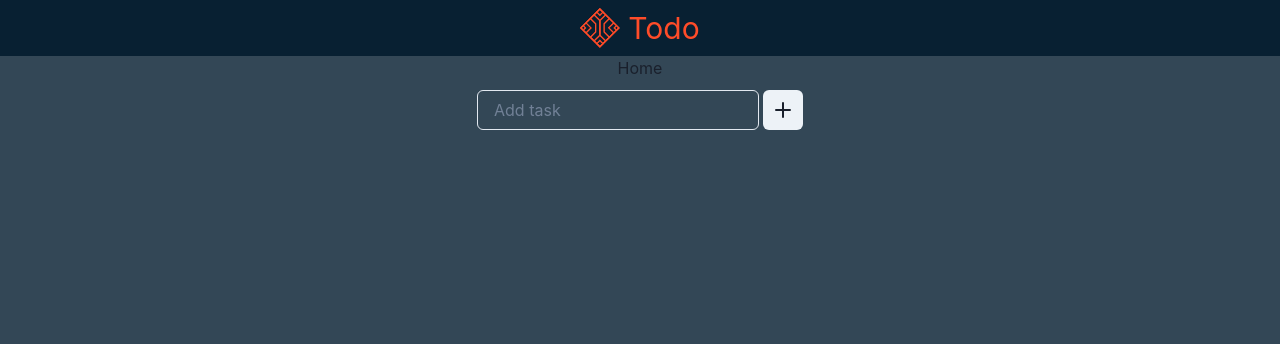
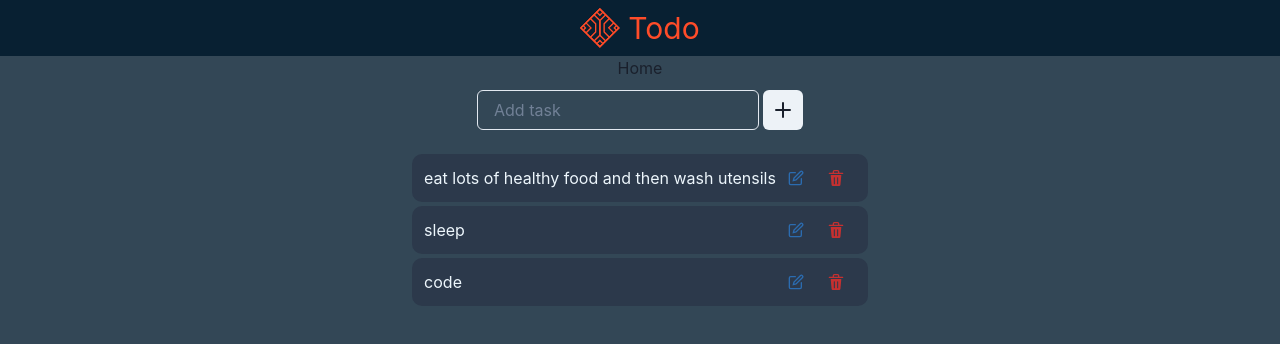
Before and after one commit to hokageCV/hook-todo, a React (Vite) app in the folder client/: page / in a window 1280 px wide. Shown: the top 344 px of the page. Built offline with nearby package versions, Linux system fonts and the light colour scheme.

Commit message:
feat: add task display

```diff
--- /dev/null
+++ b/client/src/components/layouts/DisplayTasks.tsx
@@ -0,0 +1,29 @@
+import { Box } from "@chakra-ui/react";
+import TaskCard from "./TaskCard";
+
+function DisplayTasks() {
+  const taskList = [
+    {
+      taskID: 1,
+      task: "eat lots of healthy food and then wash utensils",
+    },
+    {
+      taskID: 2,
+      task: "sleep",
+    },
+    {
+      taskID: 3,
+      task: "code",
+    },
+  ];
+
+  return (
+    <Box mt={5}>
+      {taskList.map((task) => (
+        <TaskCard key={task.taskID} task={task.task} taskID={task.taskID} />
+      ))}
+    </Box>
+  );
+}
+
+export default DisplayTasks;
--- /dev/null
+++ b/client/src/components/layouts/TaskCard.tsx
@@ -0,0 +1,35 @@
+import { Box, Flex, IconButton, Text } from "@chakra-ui/react";
+import { DeleteIcon, EditIcon } from "@chakra-ui/icons";
+
+type TaskCardProps = {
+  taskID: number;
+  task: string;
+};
+
+function TaskCard({ task, taskID }: TaskCardProps) {
+  return (
+    <Box bg="cardBG" borderRadius={10} m={1} px={3} py={1} minW="300px" maxW="100%">
+      <Flex justify="space-between" alignItems="center">
+        <Text color="cardText">{task}</Text>
+        <Box>
+          <IconButton
+            aria-label="Edit task"
+            icon={<EditIcon />}
+            colorScheme="blue"
+            variant="ghost"
+            size="md"
+          />
+          <IconButton
+            aria-label="Delete task"
+            icon={<DeleteIcon />}
+            colorScheme="red"
+            variant="ghost"
+            size="md"
+          />
+        </Box>
+      </Flex>
+    </Box>
+  );
+}
+
+export default TaskCard;
--- a/client/src/components/pages/Home.tsx
+++ b/client/src/components/pages/Home.tsx
@@ -1,5 +1,6 @@
 import { Center, Container } from "@chakra-ui/react";
 import InputTask from "../layouts/InputTask";
+import DisplayTasks from "../layouts/DisplayTasks";
 
 function Home() {
   return (
@@ -7,6 +8,7 @@ function Home() {
       <Center flexDirection="column">
         <h1>Home</h1>
         <InputTask />
+        <DisplayTasks />
       </Center>
     </Container>
   );
```
